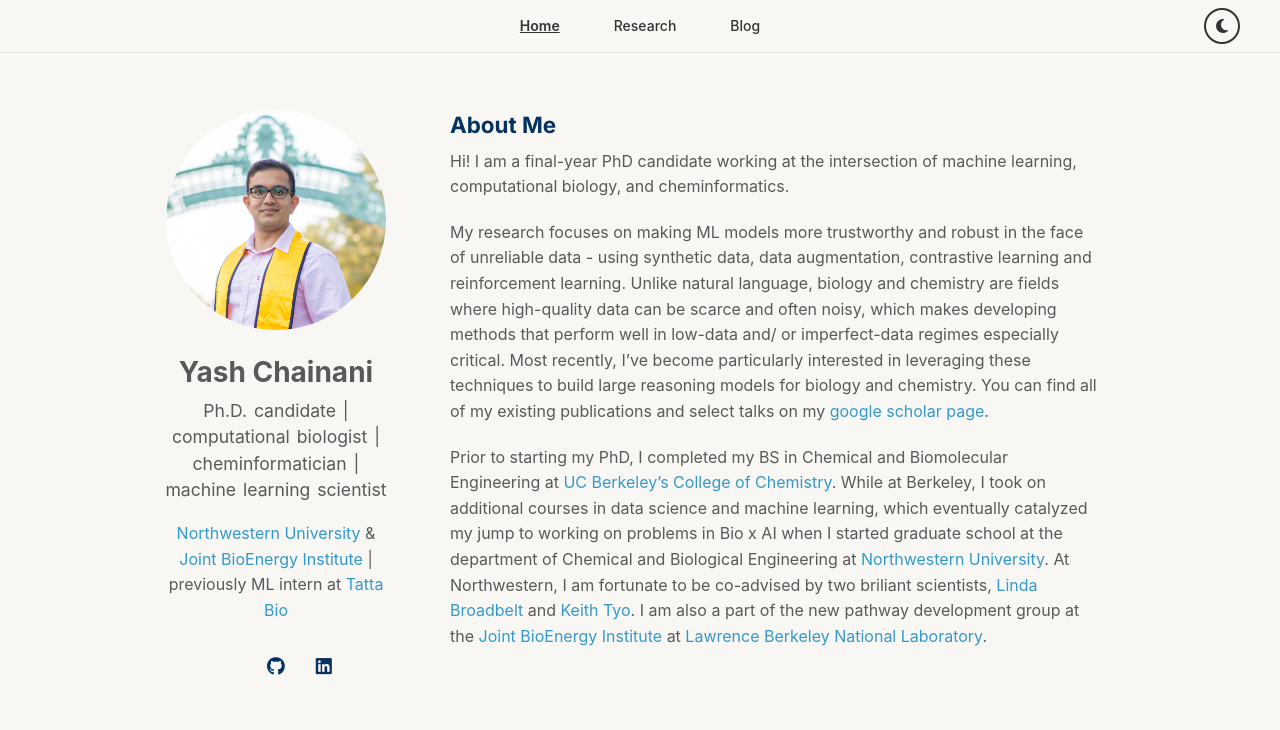
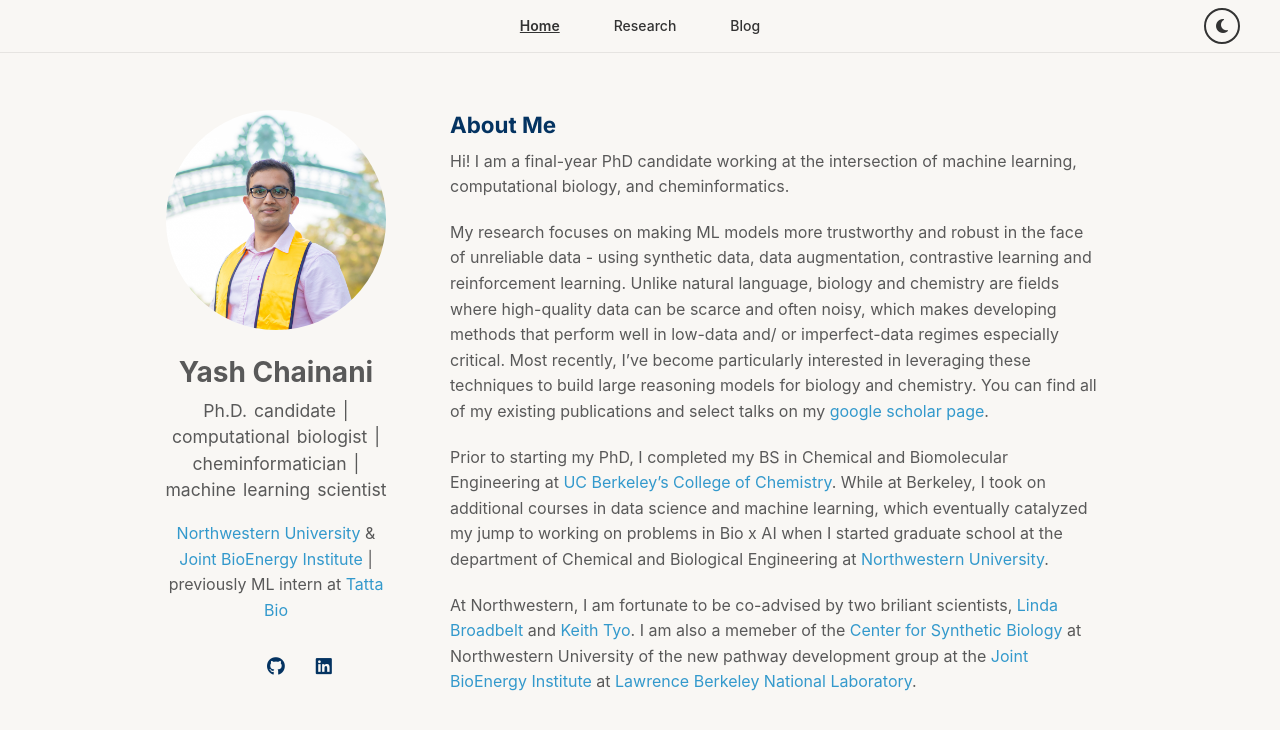
Before and after one commit to yashchainani21/yashchainani21.github.io, a Jekyll site: the page built from index.md, in a window 1280 px wide. Shown: the top 730 px of the page. Built offline with Jekyll 4.4.1, drawn with Linux system fonts in a browser that asks for light colours; a style sheet for code colours, icons or effects is not loaded; our own code applies the rules of GitHub Pages for plain Markdown files.

Commit message:
update hyperlinks

```diff
--- a/index.md
+++ b/index.md
@@ -8,4 +8,6 @@
 
 My research focuses on making ML models more trustworthy and robust in the face of unreliable data - using synthetic data, data augmentation, contrastive learning and reinforcement learning. Unlike natural language, biology and chemistry are fields where high-quality data can be scarce and often noisy, which makes developing methods that perform well in low-data and/ or imperfect-data regimes especially critical. Most recently, I’ve become particularly interested in leveraging these techniques to build large reasoning models for biology and chemistry. You can find all of my existing publications and select talks on my [google scholar page](https://scholar.google.com/citations?user=dyNc88kAAAAJ&hl=en&oi=ao).
 
-Prior to starting my PhD, I completed my BS in Chemical and Biomolecular Engineering at [UC Berkeley's College of Chemistry](https://chemistry.berkeley.edu). While at Berkeley, I took on additional courses in data science and machine learning, which eventually catalyzed my jump to working on problems in Bio x AI when I started graduate school at the department of Chemical and Biological Engineering at [Northwestern University](https://www.mccormick.northwestern.edu/chemical-biological/). At Northwestern, I am fortunate to be co-advised by two briliant scientists, [Linda Broadbelt](https://www.mccormick.northwestern.edu/research-faculty/directory/profiles/broadbelt-linda.html) and [Keith Tyo](https://www.mccormick.northwestern.edu/research-faculty/directory/profiles/tyo-keith.html). I am also a part of the new pathway development group at the [Joint BioEnergy Institute](jbei.org) at [Lawrence Berkeley National Laboratory](https://www.lbl.gov).
+Prior to starting my PhD, I completed my BS in Chemical and Biomolecular Engineering at [UC Berkeley's College of Chemistry](https://chemistry.berkeley.edu). While at Berkeley, I took on additional courses in data science and machine learning, which eventually catalyzed my jump to working on problems in Bio x AI when I started graduate school at the department of Chemical and Biological Engineering at [Northwestern University](https://www.mccormick.northwestern.edu/chemical-biological/).
+
+At Northwestern, I am fortunate to be co-advised by two briliant scientists, [Linda Broadbelt](https://www.mccormick.northwestern.edu/research-faculty/directory/profiles/broadbelt-linda.html) and [Keith Tyo](https://www.mccormick.northwestern.edu/research-faculty/directory/profiles/tyo-keith.html). I am also a memeber of the [Center for Synthetic Biology](https://syntheticbiology.northwestern.edu) at Northwestern University of the new pathway development group at the [Joint BioEnergy Institute](jbei.org) at [Lawrence Berkeley National Laboratory](https://www.lbl.gov).
```
